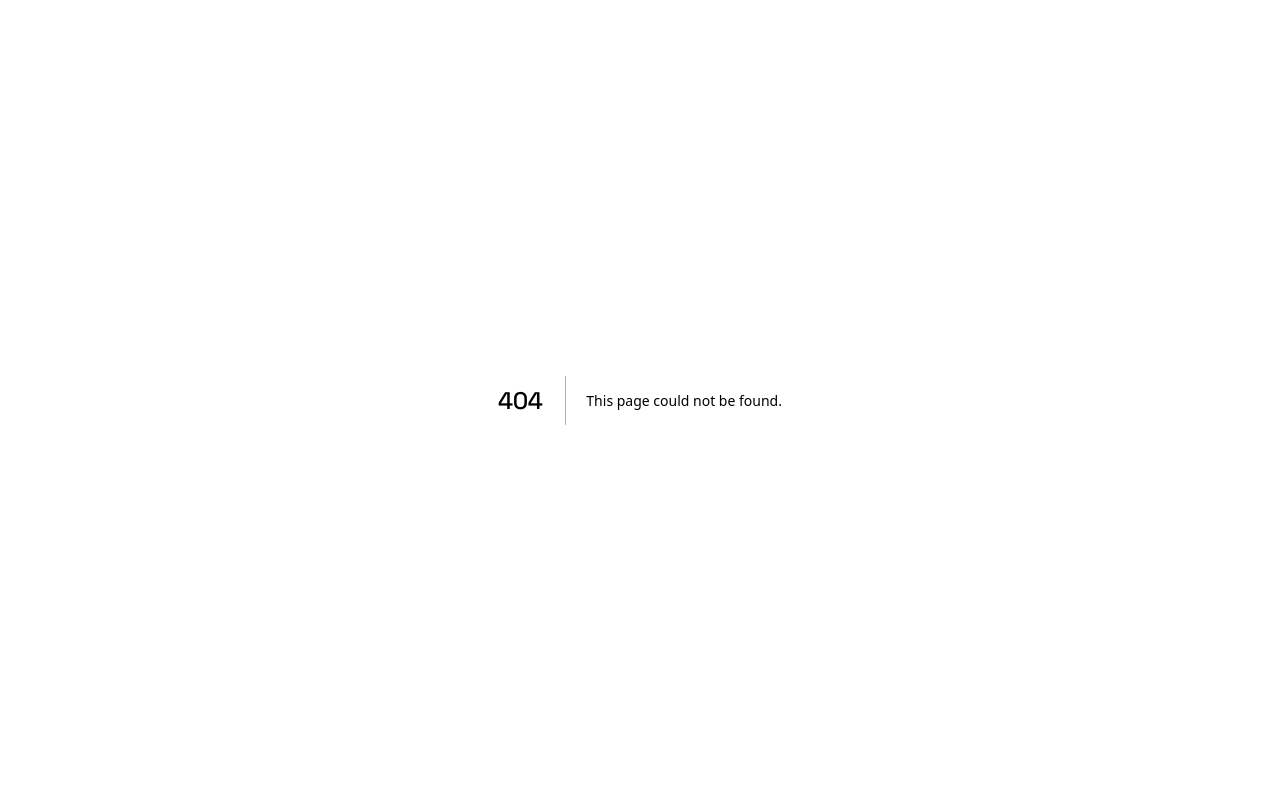
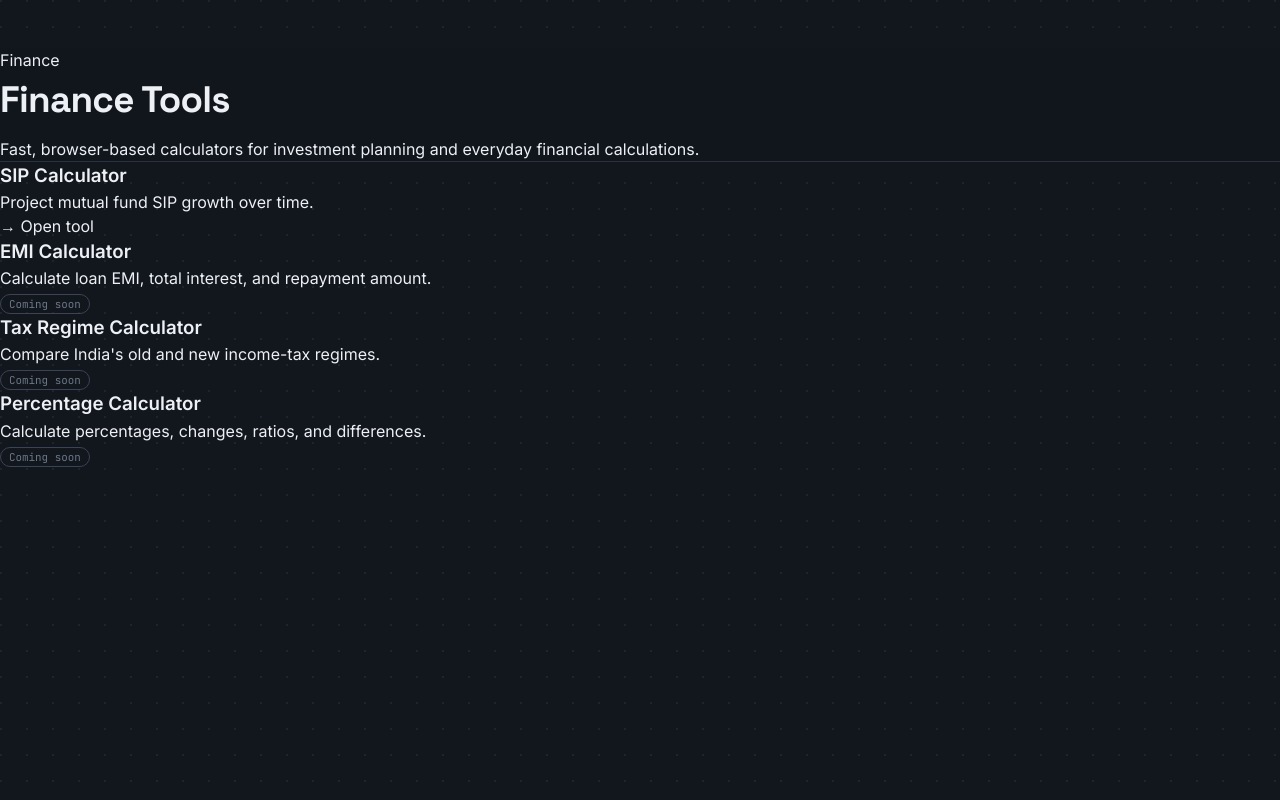
Before and after one commit to vadeghar/toolbench, a Next.js app: page /finance-tools in a window 1280 px wide. Before the commit this address had no page. Built offline with nearby package versions, Linux system fonts and the light colour scheme.

Commit message:
feat: add finance tools module page

```diff
--- /dev/null
+++ b/app/finance-tools/page.tsx
@@ -0,0 +1,26 @@
+import type { Metadata } from "next";
+
+import { ToolCard } from "@/components/tools/ToolCard";
+import { categoryLabels, getToolsByCategory } from "@/lib/tools/registry";
+
+export const metadata: Metadata = {
+  title: "Finance Tools — Toolbench",
+  description: "Free finance calculators for SIPs, loans, taxes, percentages, and everyday financial planning.",
+};
+
+export default function FinanceToolsPage() {
+  const tools = getToolsByCategory("finance");
+
+  return (
+    <main className="module-page-wrap">
+      <header className="module-page-header">
+        <span className="module-label">Finance</span>
+        <h1>{categoryLabels.finance}</h1>
+        <p>Fast, browser-based calculators for investment planning and everyday financial calculations.</p>
+      </header>
+      <div className="module-tool-grid">
+        {tools.map((tool) => <ToolCard key={tool.slug} tool={tool} />)}
+      </div>
+    </main>
+  );
+}
```
